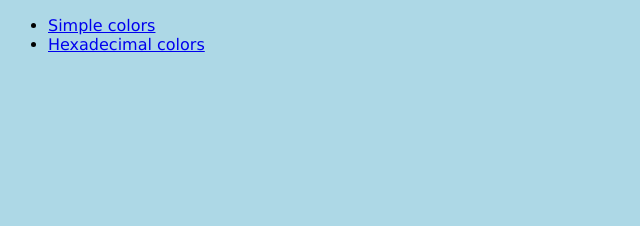
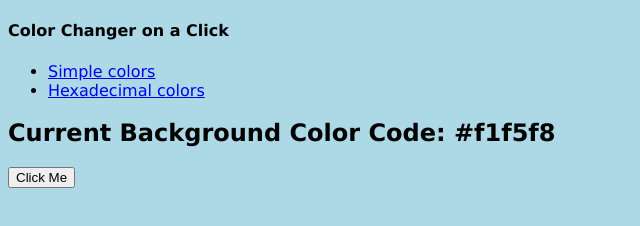
Before and after one commit to Pritam-Chougale/Color-Changer, a plain HTML site: page index.html in a window 1280 px wide. Shown: the whole page, without its empty margins (0-640 px from the left). Drawn offline with Linux system fonts and the light colour scheme.

Commit message:
front end
completed the front end

```diff
--- a/index.html
+++ b/index.html
@@ -4,14 +4,15 @@
     <meta charset="UTF-8">
     <meta http-equiv="X-UA-Compatible" content="IE=edge">
     <meta name="viewport" content="width=device-width, initial-scale=1.0">
-    <title>Document</title>
+    <title>Color Changer</title>
     <link rel="stylesheet" href="style.css">
 </head>
 <body>
     <!-- navbar-->
     <nav>
         <div class="nav-center">
-            <ul class="nav-link">
+            <h4>Color Changer on a Click</h4>
+            <ul class="nav-links">
                 <li>
                     <a href="index.html">Simple colors</a>
                 </li>
@@ -21,6 +22,19 @@
             </ul>
         </div>
     </nav>
-    <script src="script.js"></script>
+
+    <!-- main content -->
+    <main>
+        <div class="container">
+            <h2>
+                Current Background Color Code:
+                <span class="color"> #f1f5f8 </span>
+            </h2>
+
+        </div>
+        <button class="btn btn-hero" id="btn">Click Me</button>
+    </main>
+    <!-- JavaScript -->
+    <script src="app.js"></script>
 </body>
 </html>
```
